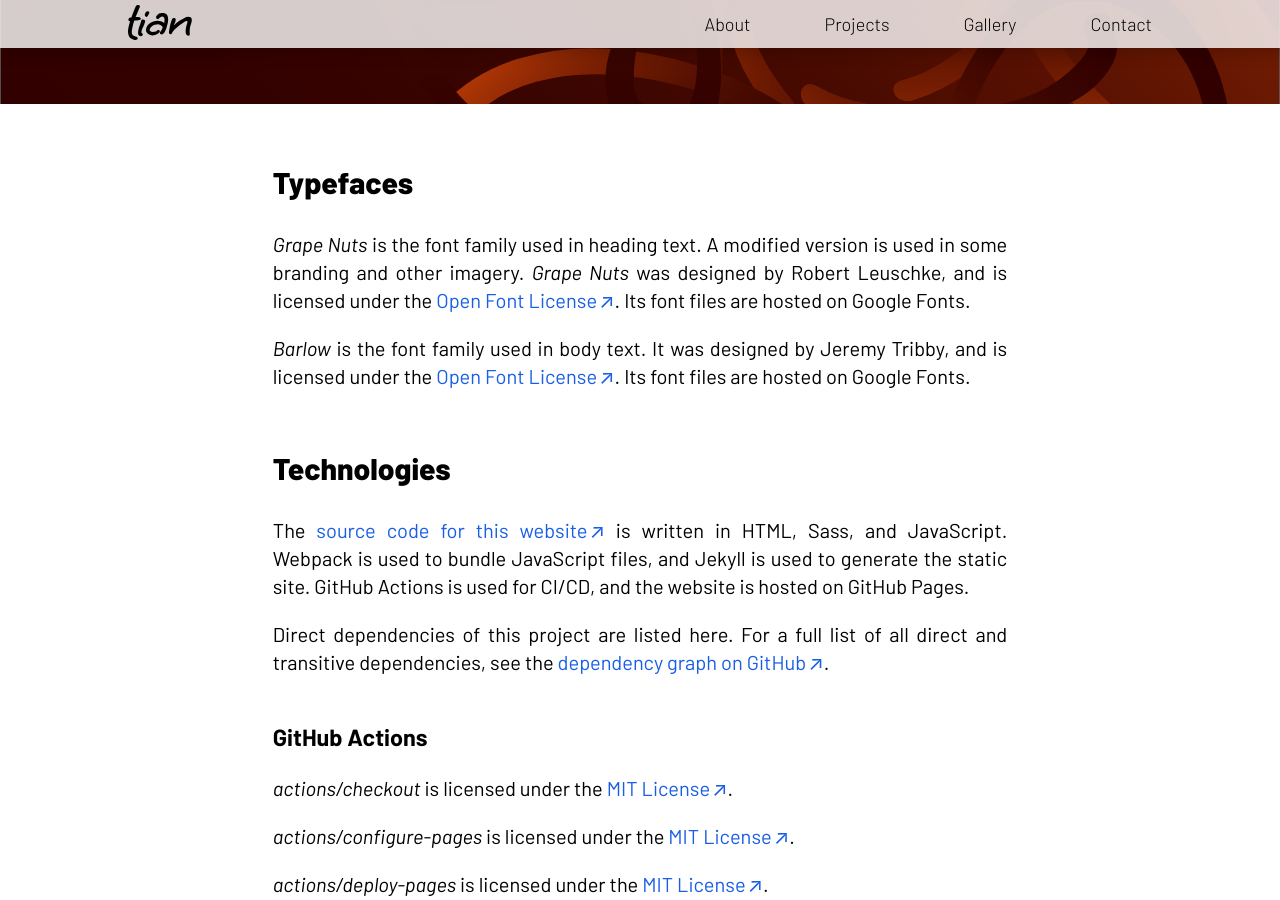
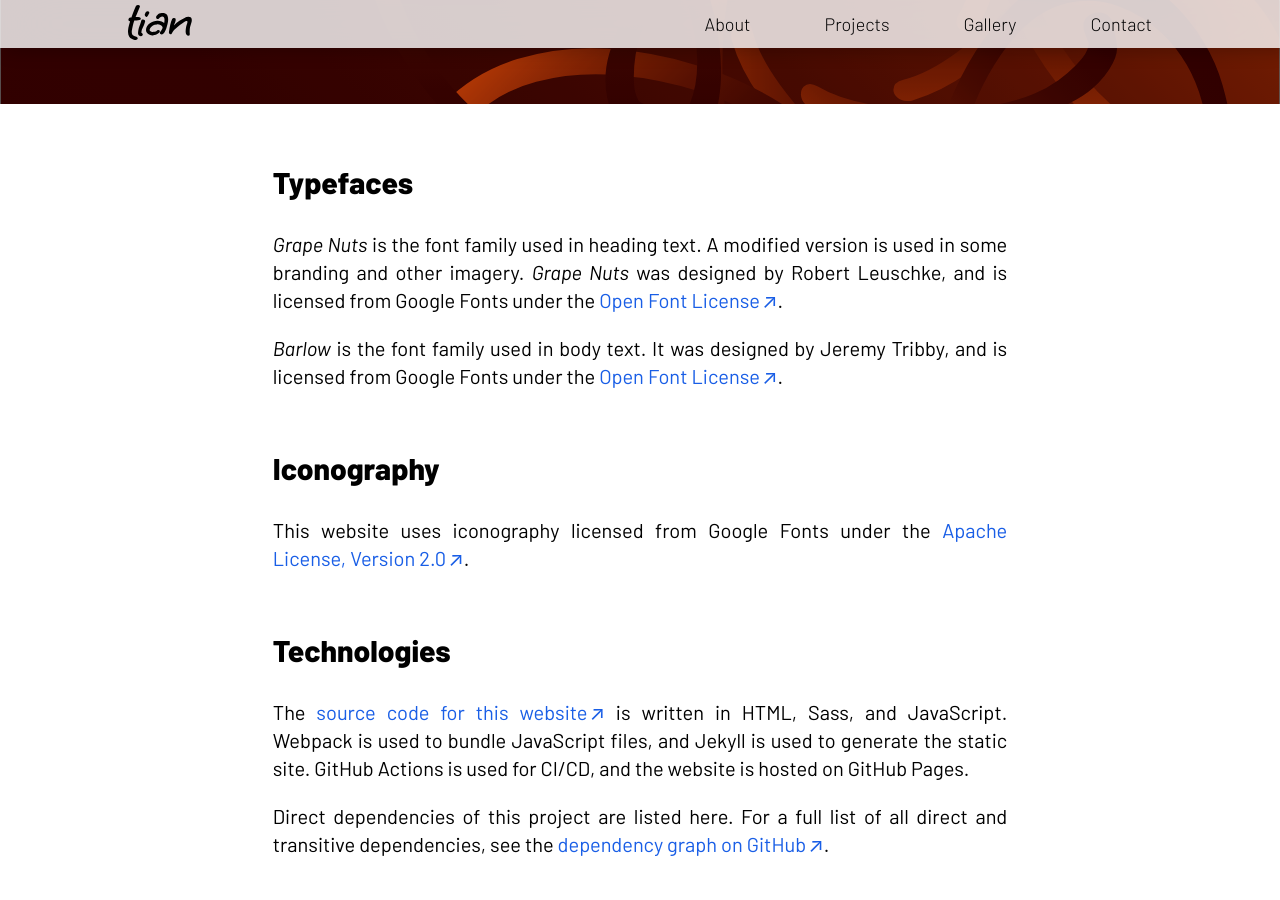
Before and after one commit to qitianshi/qitianshi.com, a Jekyll site: the page built from src/legal/acknowledgments.html, in a window 1280 px wide and 900 px high, scrolled down 346 px. Built offline with Jekyll 4.4.1, drawn with Linux system fonts in a browser that asks for light colours; some web fonts are replaced.

Commit message:
Add iconography section to Acknowledgments

```diff
--- a/src/legal/acknowledgments.html
+++ b/src/legal/acknowledgments.html
@@ -15,10 +15,15 @@
 
 <h2>Typefaces</h2>
 <p>
-    <i>Grape Nuts</i> is the font family used in heading text. A modified version is used in some branding and other imagery. <i>Grape Nuts</i> was designed by Robert Leuschke, and is licensed under the <a href="https://scripts.sil.org/cms/scripts/page.php?site_id=nrsi&id=OFL" target="_blank" class="external-link">Open Font License</a>. Its font files are hosted on Google Fonts.
+    <i>Grape Nuts</i> is the font family used in heading text. A modified version is used in some branding and other imagery. <i>Grape Nuts</i> was designed by Robert Leuschke, and is licensed from Google Fonts under the <a href="https://scripts.sil.org/cms/scripts/page.php?site_id=nrsi&id=OFL" target="_blank" class="external-link">Open Font License</a>.
 </p>
 <p>
-    <i>Barlow</i> is the font family used in body text. It was designed by Jeremy Tribby, and is licensed under the <a href="https://scripts.sil.org/cms/scripts/page.php?site_id=nrsi&id=OFL" target="_blank" class="external-link">Open Font License</a>. Its font files are hosted on Google Fonts.
+    <i>Barlow</i> is the font family used in body text. It was designed by Jeremy Tribby, and is licensed from Google Fonts under the <a href="https://scripts.sil.org/cms/scripts/page.php?site_id=nrsi&id=OFL" target="_blank" class="external-link">Open Font License</a>.
+</p>
+
+<h2>Iconography</h2>
+<p>
+    This website uses iconography licensed from Google Fonts under the <a href="https://www.apache.org/licenses/LICENSE-2.0.html" target="_blank" class="external-link">Apache License, Version 2.0</a>.
 </p>
 
 <h2>Technologies</h2>
```
